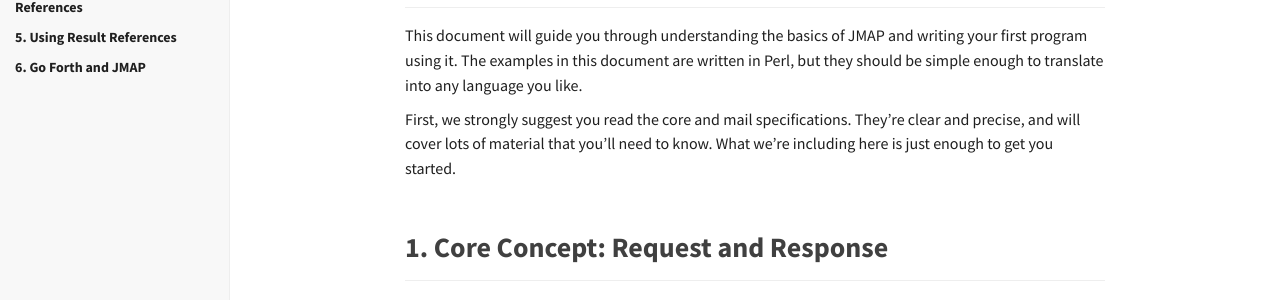
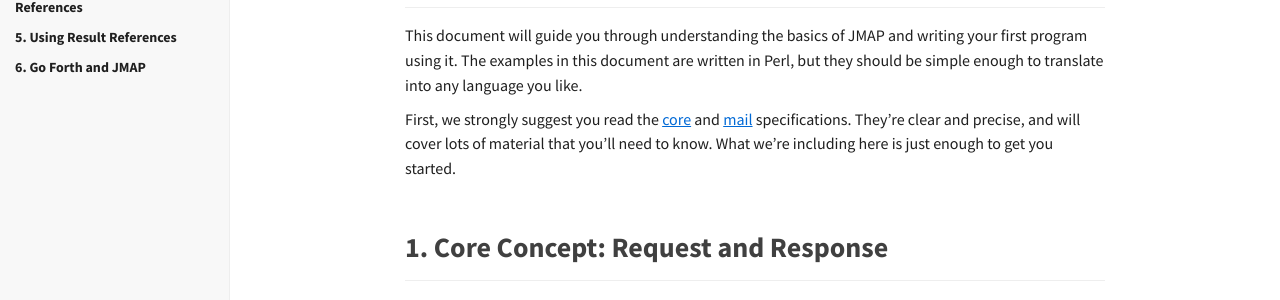
Before and after one commit to jmapio/jmapio.github.io, a Jekyll site: the page built from crash-course.md, in a window 1280 px wide and 900 px high. Shown: the part 226-526 px from the top of the window. Built offline with Jekyll 4.4.1, drawn with Linux system fonts in a browser that asks for light colours; comment, search, counter and statistics services are not loaded; part of the change alters nothing that is shown.

```diff
--- a/crash-course.md
+++ b/crash-course.md
@@ -11,9 +11,10 @@ writing your first program using it.  The examples in this document are written
 in Perl, but they should be simple enough to translate into any language you
 like.
 
-First, we strongly suggest you read the core and mail specifications.  They’re
-clear and precise, and will cover lots of material that you’ll need to know.
-What we’re including here is just enough to get you started.
+First, we strongly suggest you read the [core](https://jmap.io/spec-core.html)
+and [mail](https://jmap.io/spec-mail.html) specifications.  They’re clear and
+precise, and will cover lots of material that you’ll need to know.  What we’re
+including here is just enough to get you started.
 
 ## Core Concept: Request and Response
 
```
